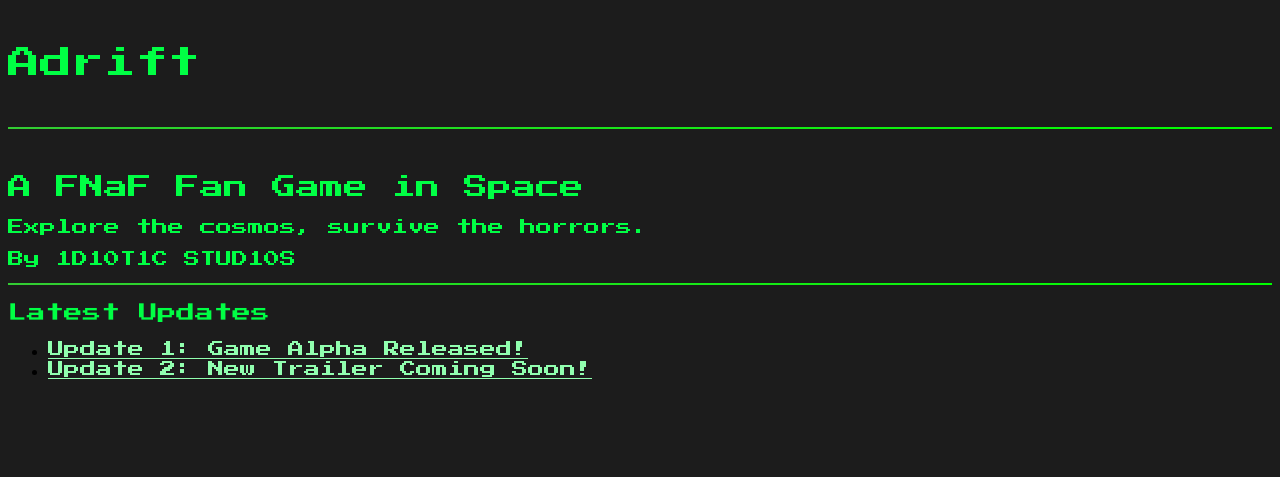
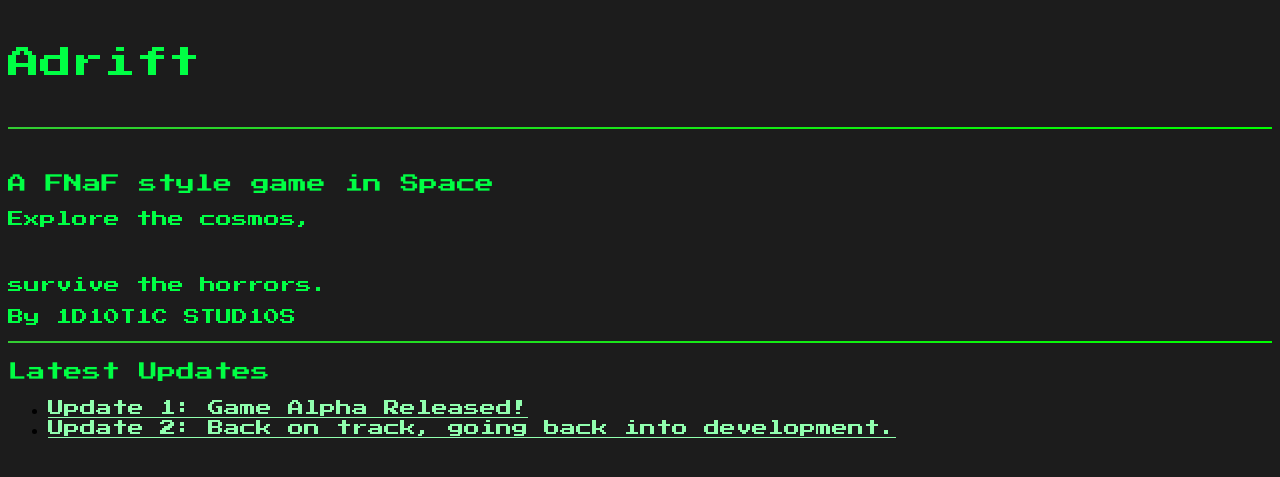
Before and after one commit to AdriftApp/adriftapp.github.io, a Jekyll site: the page built from index.html, in a window 1280 px wide. Shown: the top 477 px of the page. Built offline with Jekyll 4.4.1, drawn with Linux system fonts in a browser that asks for light colours.

Commit message:
Update index.html

```diff
--- a/index.html
+++ b/index.html
@@ -9,12 +9,14 @@ description: Adrift - Home
 <br>
 <hr>
 <br>
-<h2>A FNaF Fan Game in Space</h2>
-<p>Explore the cosmos, survive the horrors.</p>
+<h3>A FNaF style game in Space</h3>
+<p>Explore the cosmos,</p>
+<br>
+<p>survive the horrors.</p>
 <p>By 1D10T1C STUD10S</p>
 <hr>
 <h3>Latest Updates</h3>
 <ul>
 	<li><a href="#">Update 1: Game Alpha Released!</a></li>
-	<li><a href="#">Update 2: New Trailer Coming Soon!</a></li>
+	<li><a href="#">Update 2: Back on track, going back into development.</a></li>
 </ul>
```
Also changed, not shown: other parts of index.html (+2 -2 lines).
